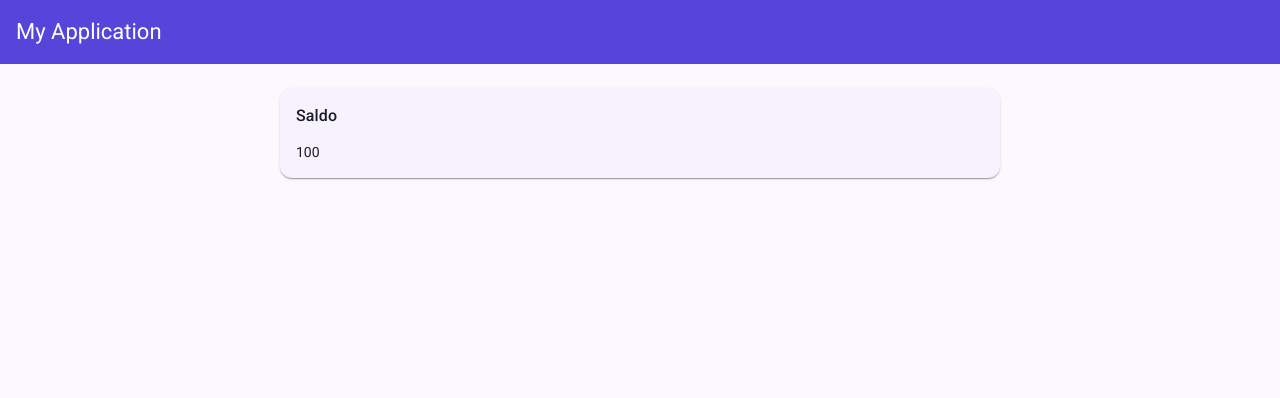
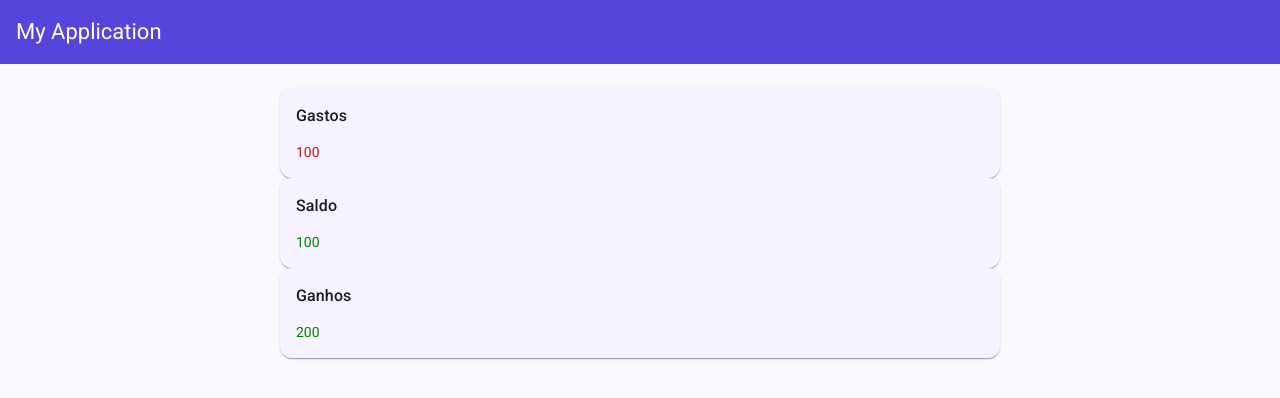
Before and after one commit to NalandaMelo/gerenciado-financeiro, an Angular app: page / in a window 1280 px wide. Shown: the top 398 px of the page. Built offline with nearby package versions, Linux system fonts and the light colour scheme.

Commit message:
feat: estilizando os valores do balance

```diff
--- a/src/app/features/home/components/balance-card/balance-card.html
+++ b/src/app/features/home/components/balance-card/balance-card.html
@@ -5,6 +5,6 @@
     </mat-card-header>
 
     <mat-card-content>
-        <p>{{ value() }}</p>
+        <p [class]="cssClass()">{{ value() }}</p>
     </mat-card-content>
 </mat-card>
--- a/src/app/features/home/components/balance-card/balance-card.scss
+++ b/src/app/features/home/components/balance-card/balance-card.scss
@@ -0,0 +1,7 @@
+.income{
+    color: green;
+}
+
+.outcome{
+    color: var(--mat-sys-error);
+}
--- a/src/app/features/home/components/balance-card/balance-card.ts
+++ b/src/app/features/home/components/balance-card/balance-card.ts
@@ -1,4 +1,4 @@
-import { Component, input } from '@angular/core';
+import { Component, computed, input } from '@angular/core';
 import { MatCardModule } from '@angular/material/card';
 
 @Component({
@@ -11,4 +11,14 @@
   type = input.required<'income' | 'outcome'| 'balance'>();
   label = input.required<string>();
   value = input.required<number>();
+
+  cssClass = computed(() => {
+    if (this.type() === 'income') {
+      return 'income';
+    }
+    if (this.type() === 'outcome') {
+      return 'outcome';
+    }
+    return this.value() > 0 ? 'income' : 'outcome';
+  });
 }
--- a/src/app/features/home/home.html
+++ b/src/app/features/home/home.html
@@ -1,5 +1,17 @@
+<app-balance-card
+[type]="'outcome'"
+[label]="'Gastos'"
+[value]="100"
+></app-balance-card>
+
 <app-balance-card
 [type]="'balance'"
 [label]="'Saldo'"
 [value]="100"
 ></app-balance-card>
+
+<app-balance-card
+[type]="'income'"
+[label]="'Ganhos'"
+[value]="200"
+></app-balance-card>
```
